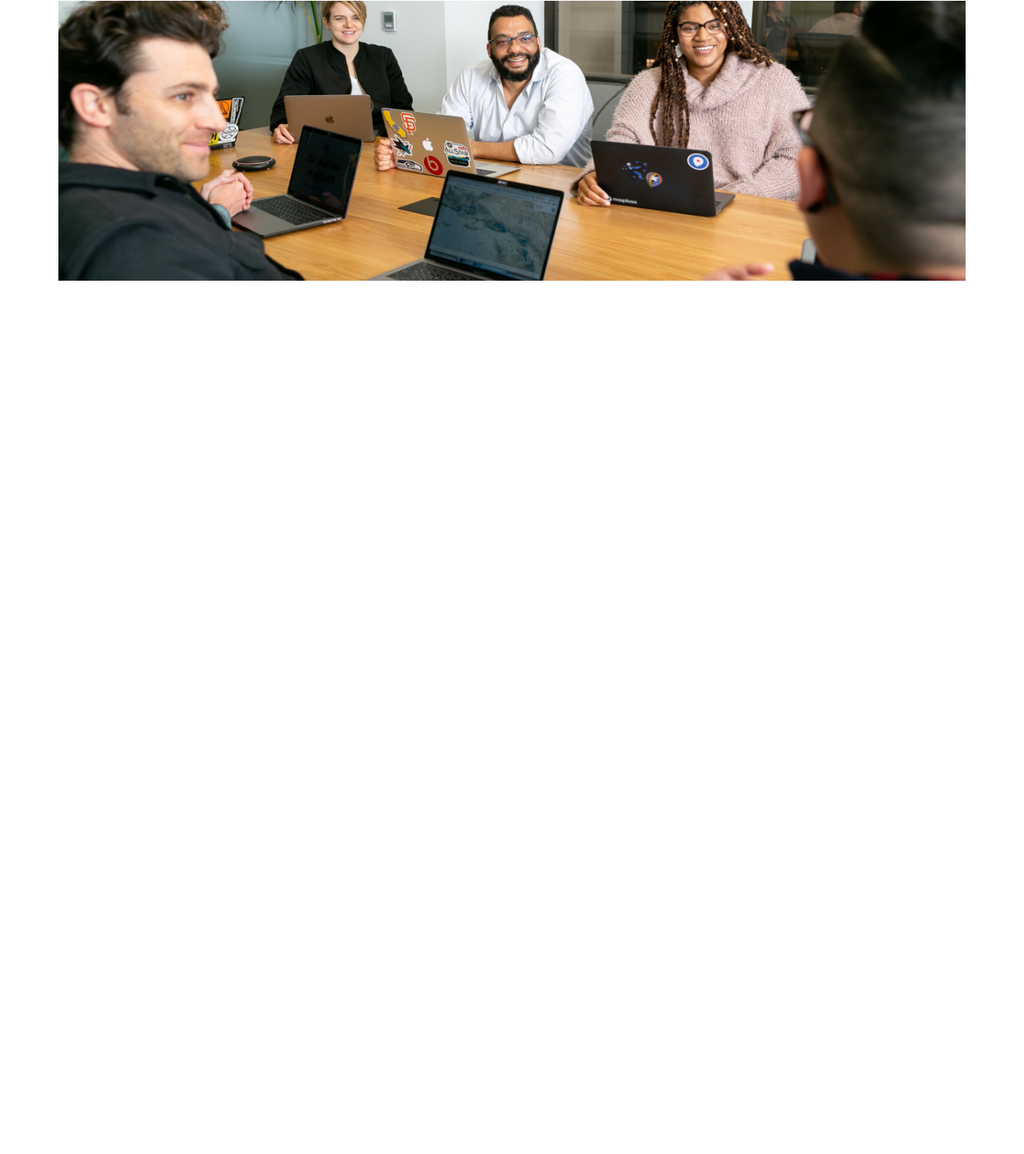
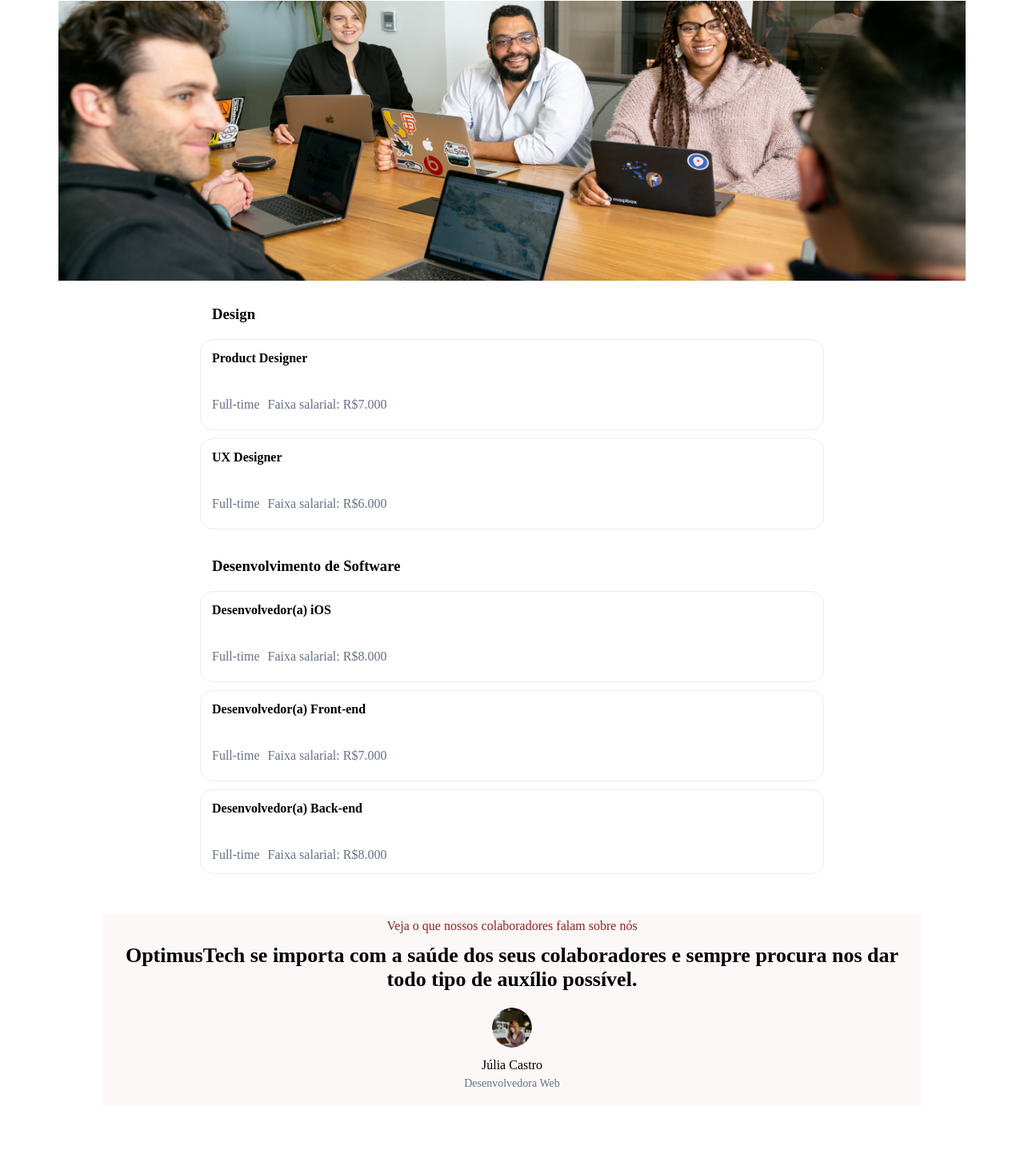
Before and after one commit to LirioManga/7DaysOfCode, a plain HTML site: page HTML-CSS/index.html in a window 1280 px wide. Shown: the part 940-2383 px from the top of the page at 80% size. Before the commit the page ends 1297 px from the top, so only its background shows below. Drawn offline with Linux system fonts and the light colour scheme.

Commit message:
Secções da listagem das vagas e dos depoimentos feito

```diff
--- a/HTML-CSS/index.html
+++ b/HTML-CSS/index.html
@@ -72,8 +72,68 @@
             <img src="images/Image.png" alt="nossa equipe">
         </div>
 
-        <div class="vagas-abertas">
+        <div class="vagas_abertas">
+            <div class="design">
+                <h3 id="area">Design</h3>
 
+                <div class="vagas_disponivel">
+                    <span class="cargo">Product Designer</span>
+
+                    <div class="info_vaga">
+                        <span>Full-time</span>
+                        <span>Faixa salarial: R$7.000</span>
+                    </div>
+                </div>
+
+                <div class="vagas_disponivel">
+                    <span class="cargo">UX Designer</span>
+                    <div class="info_vaga">
+                        <span>Full-time</span>
+                        <span>Faixa salarial: R$6.000</span>
+                    </div>
+                </div>
+            </div>
+
+            <div class="dev">
+                <h3 id="area">Desenvolvimento de Software</h3>
+                <div class="vagas_disponivel">
+                    <span class="cargo">Desenvolvedor(a) iOS</span>
+                    <div class="info_vaga">
+                        <span>Full-time</span>
+                        <span>Faixa salarial: R$8.000</span>
+                    </div>
+                </div>
+
+                <div class="vagas_disponivel">
+                    <span class="cargo">Desenvolvedor(a) Front-end</span>
+                    <div class="info_vaga">
+                        <span>Full-time</span>
+                        <span>Faixa salarial: R$7.000</span>
+                    </div>
+                </div>
+
+                <div class="vagas_disponivel back-end">
+                    <span class="cargo">Desenvolvedor(a) Back-end</span>
+                    <div class="info_vaga">
+                        <span>Full-time</span>
+                        <span>Faixa salarial: R$8.000</span>
+                    </div>
+                </div>
+
+            </div>
+        </div>
+    </section>
+
+    <section class="depoimentos">
+        <div>
+            <span class="sobre-title">Veja o que nossos colaboradores falam sobre nós</span>
+            <p>OptimusTech se importa com a saúde dos seus colaboradores
+                e sempre procura nos dar todo tipo de auxílio possível.
+            </p>
+
+            <img src="images/Avatar.png" alt="colaborador">
+            <span>Júlia Castro</span>
+            <span class="cargo colaborador">Desenvolvedora Web</span>
         </div>
     </section>
 </body>
--- a/HTML-CSS/styles/style.css
+++ b/HTML-CSS/styles/style.css
@@ -160,3 +160,96 @@ div.talentos h2{
     color: black;
 
 }
+/*---------- vagas abertas ------------*/
+
+div.vagas_abertas{
+    height: auto;
+
+}
+
+div.design{
+
+    width: 100%;
+    height: 300px;
+}
+
+ .vagas_disponivel{
+    height: 80px;
+    width: 750px;
+    margin: 10px;
+    border-radius: 16px;
+    border: 1.2px solid #EAECF0;
+    padding: 14px 14px 18px 14px;
+
+    margin-left: auto;
+    margin-right: auto;
+}
+
+h3#area{
+    padding: 10px;
+    width: 750px;
+    margin:auto;
+    margin-top: 15px;
+}
+
+.cargo{
+    font-weight: bolder;
+}
+
+.back-end{
+    padding-bottom: 10px;
+}
+
+.info_vaga{
+    display: flex;
+    gap: 10px;
+    padding-top: 40px;
+    color: #667085;
+    font-size: 16px;
+}
+
+/*----------------- seccao dos depoimentos -----------------*/
+
+section.depoimentos{
+    height: 300px;
+    width: 100%;
+    margin-top: 50px;
+
+}
+
+section.depoimentos div{
+    width: 80%;
+    height: 80%;
+    background-color: #fdf8f8;
+    margin: auto;
+    display: flex;
+    flex-direction: column;
+    justify-content: center;
+    text-align: center;
+    align-items: center;
+}
+
+section.depoimentos span{
+    padding: 3px;
+}
+section.depoimentos p{
+    font-weight: 700;
+    font-size: 26px;
+    color: black;
+
+}
+
+
+.depoimentos img{
+    width: 50px;
+    height: 50px;
+    border-radius: 50%;
+    padding: 10px;
+}
+
+section.depoimentos .cargo.colaborador{
+    margin-bottom: 15px;
+    font-size: 14px;
+    font-weight: 100;
+    color: #667085;
+}
```
Also changed, not shown: HTML-CSS/images/Avatar.png (added).
